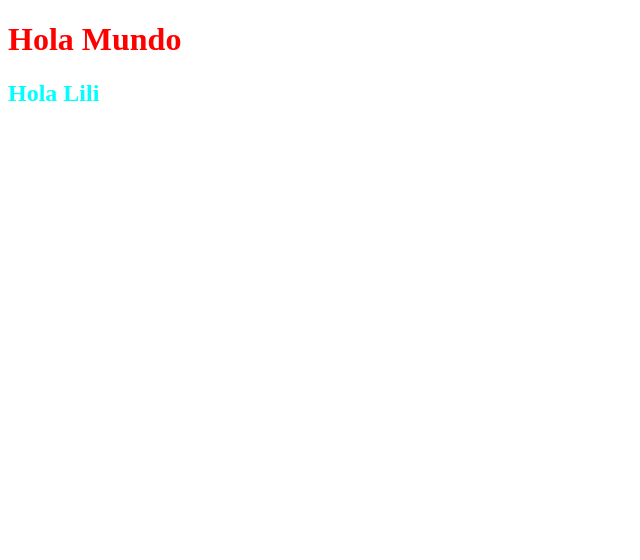
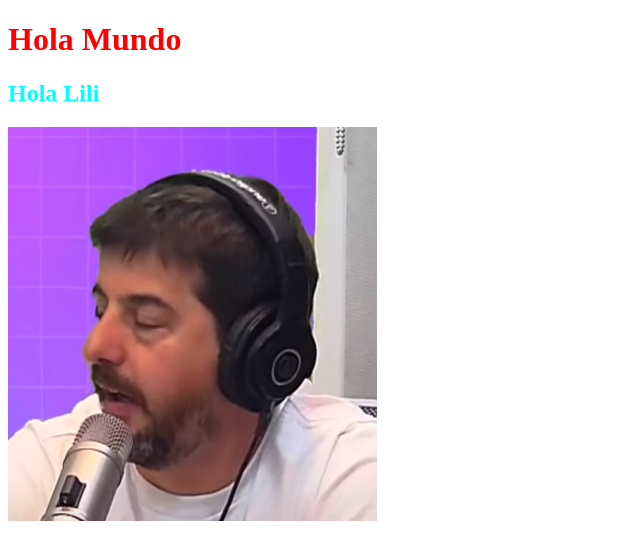
Before and after one commit to dpinones/ejemploGit, a plain HTML site: page index.html in a window 1280 px wide. Shown: the whole page, without its empty margins (0-640 px from the left). Drawn offline with Linux system fonts and the light colour scheme.

Commit message:
Add image

```diff
--- a/index.html
+++ b/index.html
@@ -10,5 +10,6 @@
 <body>
     <h1>Hola Mundo</h1>
     <h2>Hola Lili</h2>
+    <img src="src/test.png" alt="">
 </body>
 </html>
```
Also changed, not shown: src/test.png (added).
